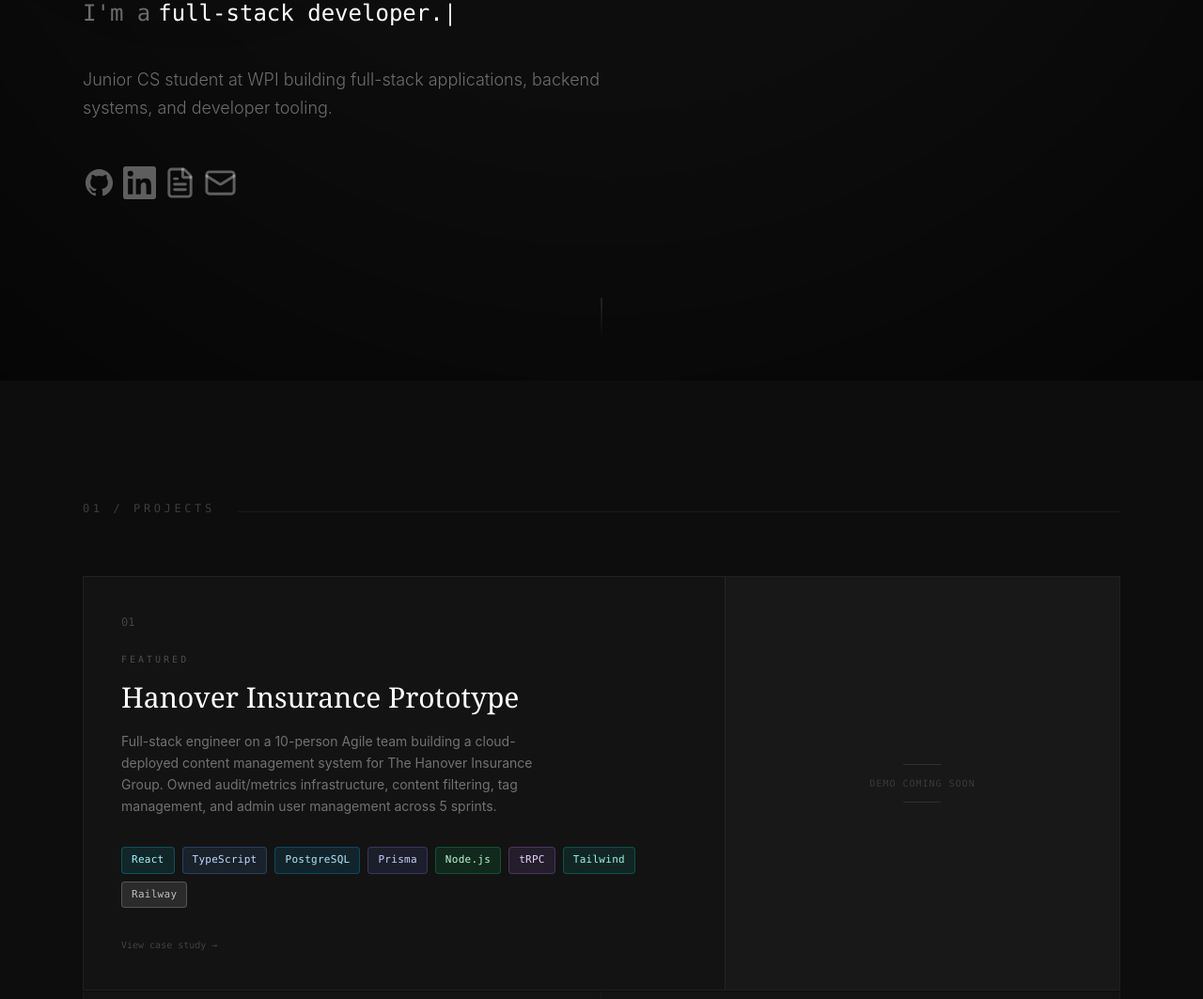
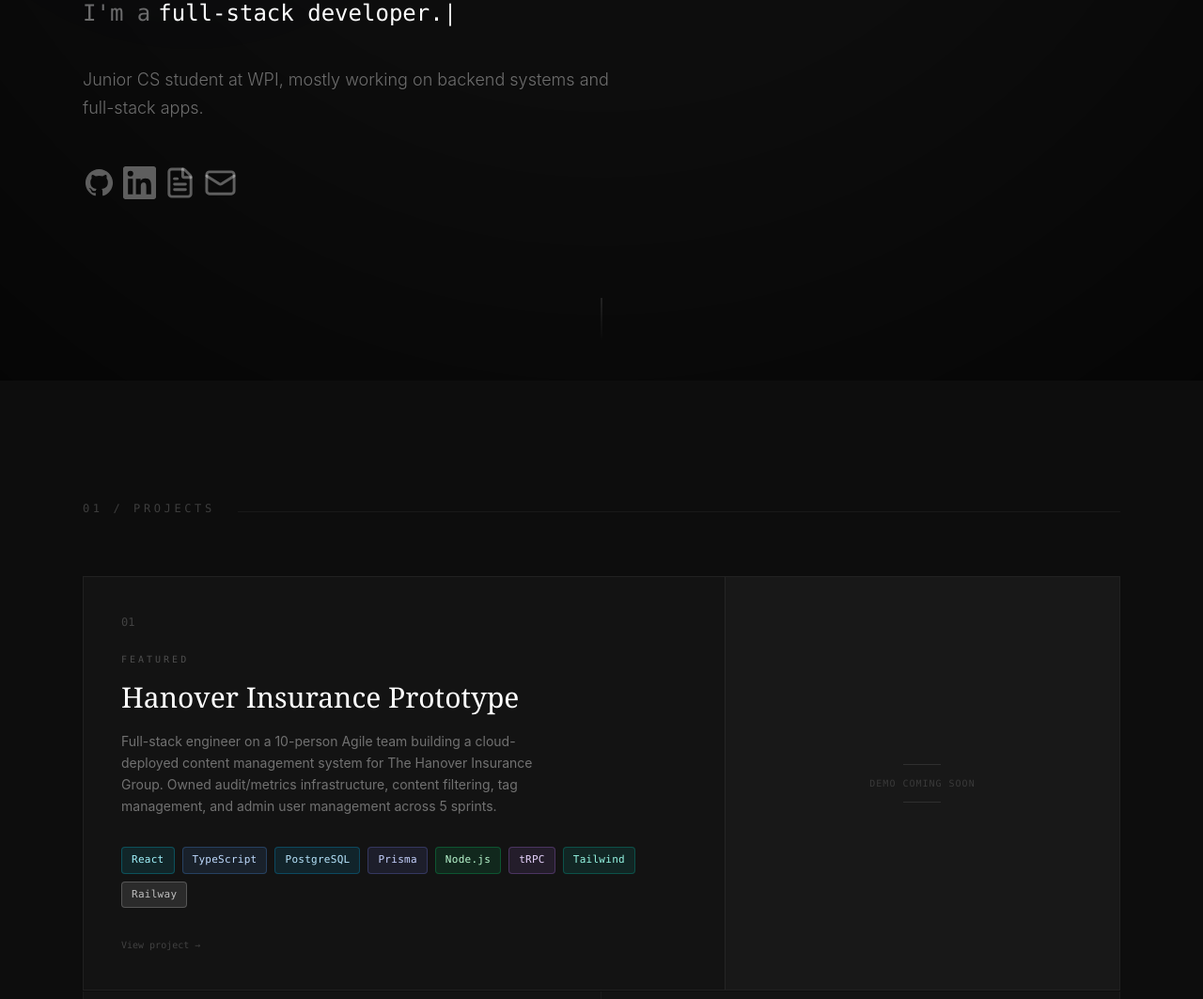
Before and after one commit to EkinFu8/Ekin-Website, a React (Vite) app: page / in a window 1280 px wide. Shown: the part 395-1458 px from the top of the page at 94% size. Built offline with nearby package versions, Linux system fonts and the light colour scheme; the HTML template or start-up script is replaced by a standard one.

Commit message:
update: wording for contact and project sections

```diff
--- a/src/components/Contact.tsx
+++ b/src/components/Contact.tsx
@@ -20,11 +20,10 @@
             className="text-4xl md:text-5xl font-light text-white mb-6 leading-tight"
             style={{ fontFamily: "'Georgia', serif" }}
           >
-            Let's work together.
+            Open to work.
           </h3>
           <p className="text-white/35 text-base leading-relaxed mb-12">
-            I'm actively looking for internship opportunities. Feel free to reach out — whether it's
-            about a role, a project, or just to chat.
+            Internships, summer 2027. Reach me at any of the links below.
           </p>
 
           <div className="space-y-4">
@@ -34,7 +33,11 @@
                 label: "ekinchau@gmail.com",
                 href: "mailto:ekinchau@gmail.com",
               },
-              { icon: <LinkedinIcon size={15} />, label: "linkedin.com/in/ekinchau", href: "#" },
+              {
+                icon: <LinkedinIcon size={15} />,
+                label: "linkedin.com/in/ekinchau",
+                href: "#",
+              },
               {
                 icon: <GithubIcon size={15} />,
                 label: "github.com/EkinFu8",
--- a/src/components/Hero.tsx
+++ b/src/components/Hero.tsx
@@ -121,8 +121,7 @@
         transition={{ duration: 0.6, delay: 0.45 }}
         className="text-white/40 text-base md:text-lg max-w-xl leading-relaxed mb-12 font-light"
       >
-        Junior CS student at WPI building full-stack applications, backend systems, and developer
-        tooling.
+        Junior CS student at WPI, mostly working on backend systems and full-stack apps.
       </motion.p>
 
       <motion.div
--- a/src/components/Projects.tsx
+++ b/src/components/Projects.tsx
@@ -121,7 +121,7 @@
               </div>
 
               <p className="font-mono text-[10px] text-white/20 group-hover:text-white/50 transition-colors">
-                View case study →
+                View project →
               </p>
             </div>
 
```
